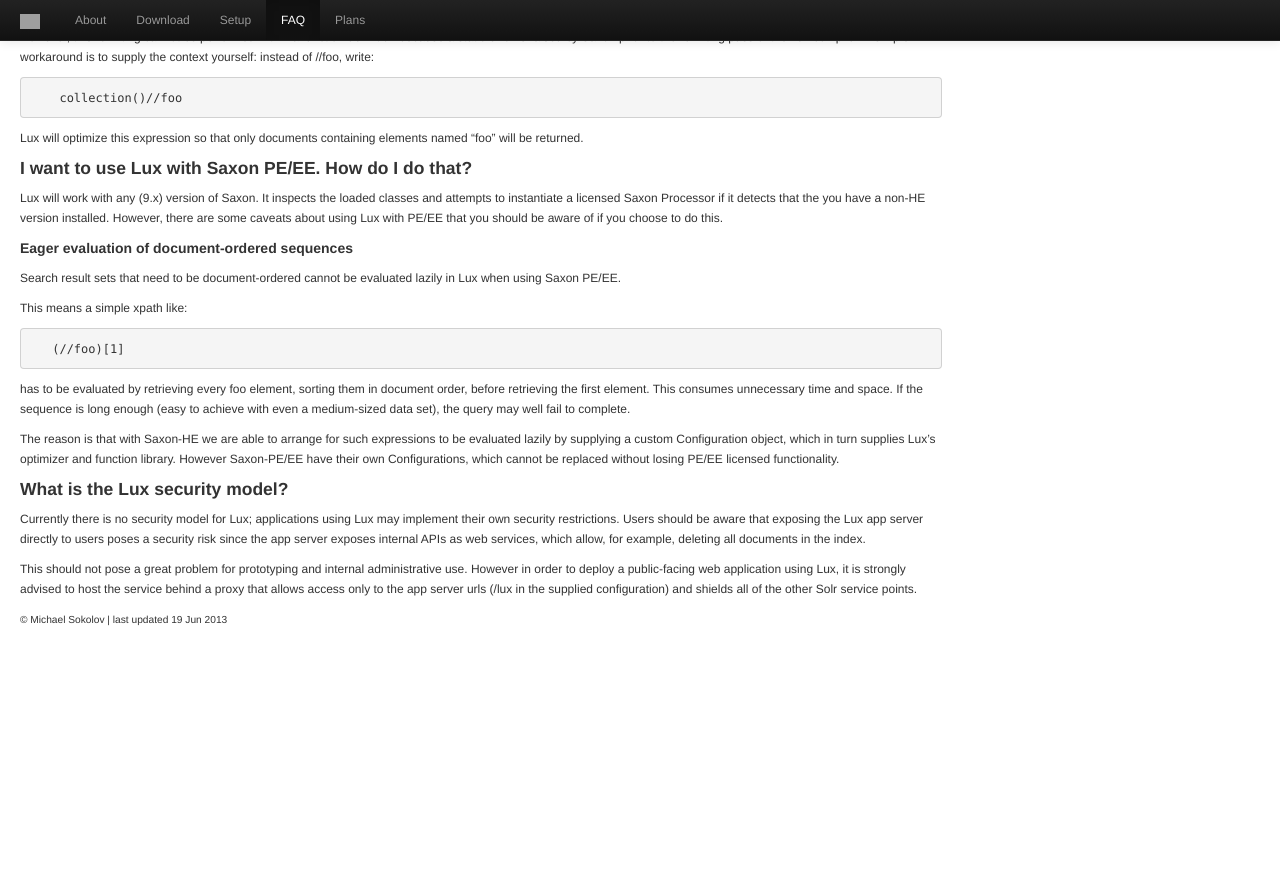
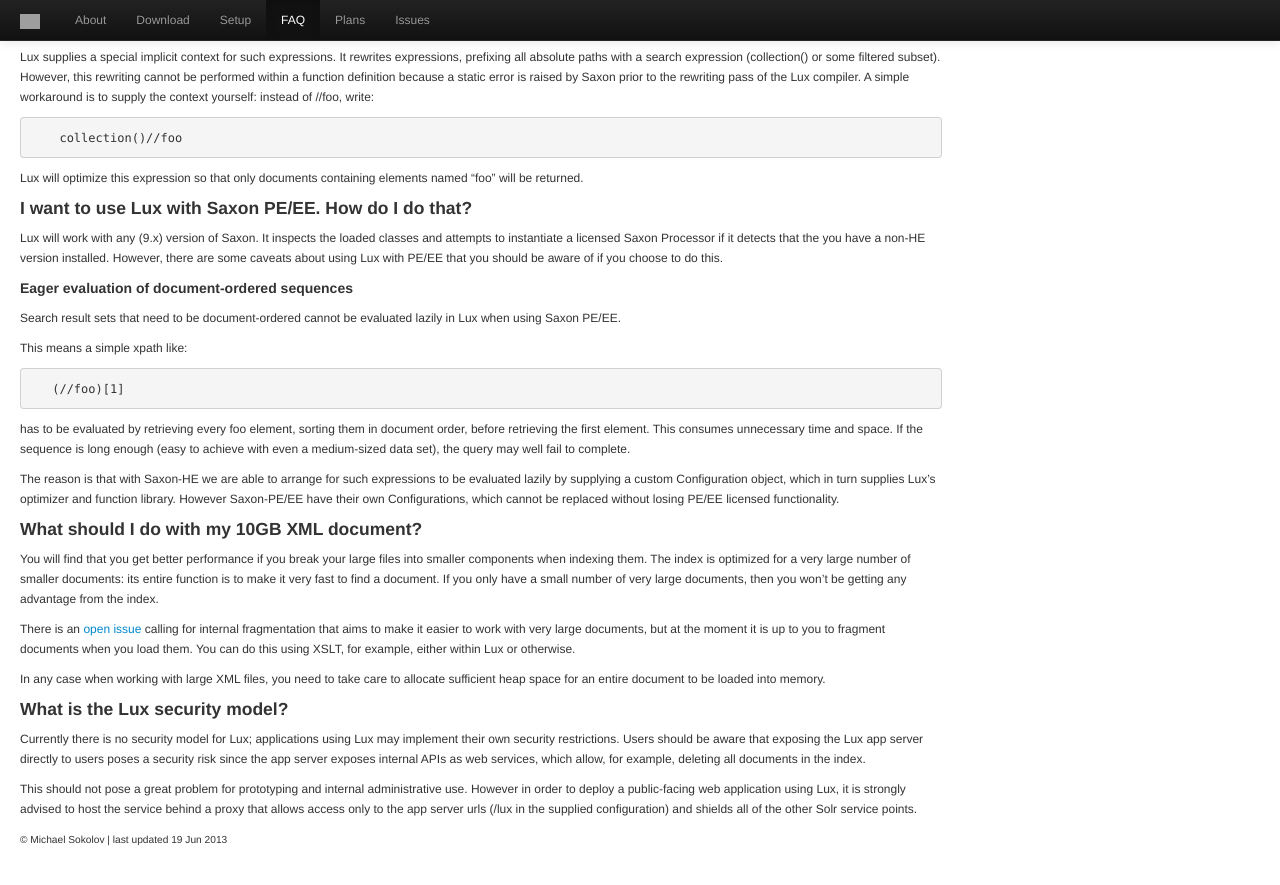
Before and after one commit to msokolov/lux, a Jekyll site: the page built from doc/FAQ.md, in a window 1280 px wide and 900 px high, scrolled down 825 px. Shown: the top 885 px of the window. Built offline with Jekyll 4.4.1, drawn with Linux system fonts in a browser that asks for light colours; before the commit the page ends 1505 px from its top, so only the background shows below that; some of the changed text lies outside the part shown; grey boxes are pictures that could not be loaded.

Commit message:
fixing links; added large doc faq; added link to issues

```diff
--- a/doc/FAQ.md
+++ b/doc/FAQ.md
@@ -11,8 +11,7 @@
 
 #### Where is the mailing list / discussion group?
 
-Uh -- there is none.  We'll get there!  For now, just send mail to
-info@luxdb.org.
+luxdb@luxdb.org -- it forwards to a google group luxdb@googlegroups.com which is [archived here](https://groups.google.com/forum/?fromgroups#!forum/luxdb).  You will need to join the "group" in order to post.  With a gmail address it is obvious how; you can also sign up with a non-google email address by tacking your email address on to this URL: `http://groups.google.com/group/luxdb/boxsubscribe?email=`.
 
 #### Can Lux manage its XML fields alongside other (normal) Solr fields?
 
@@ -100,6 +99,14 @@
 However Saxon-PE/EE have their own Configurations, which cannot be replaced
 without losing PE/EE licensed functionality.
 
+#### What should I do with my 10GB XML document?
+
+You will find that you get better performance if you break your large files into smaller components when indexing them.  The index is optimized for a very large number of smaller documents: its entire function is to make it very fast to find a document. If you only have a small number of very large documents, then you won't be getting any advantage from the index.
+
+There is an [open issue](http://issues.luxdb.org/browse/LUX-3) calling for internal fragmentation that aims to make it easier to work with very large documents, but at the moment it is up to you to fragment documents when you load them.  You can do this using XSLT, for example, either within Lux or otherwise.
+
+In any case when working with large XML files, you need to take care to allocate sufficient heap space for an entire document to be loaded into memory.
+
 #### What is the Lux security model? ####
 
 Currently there is no security model for Lux; applications using Lux may
--- a/doc/_config.yml
+++ b/doc/_config.yml
@@ -1,2 +1,2 @@
-destination:    /hades/var/www/luxdb
+destination:    /var/www/luxdb
 root-url:       http://luxdb.org
--- a/doc/_includes/navbar.html
+++ b/doc/_includes/navbar.html
@@ -22,6 +22,7 @@
         {% endif %}
       {% endfor %}
     {%   endfor %}
+          <li><a href="http://issues.luxdb.org/">Issues</a></li>
         </ul>
       </div><!--/.nav-collapse -->
     </div>
```
Also changed, not shown: doc/SETUP.md (+3 -3 lines), doc/README.md.
